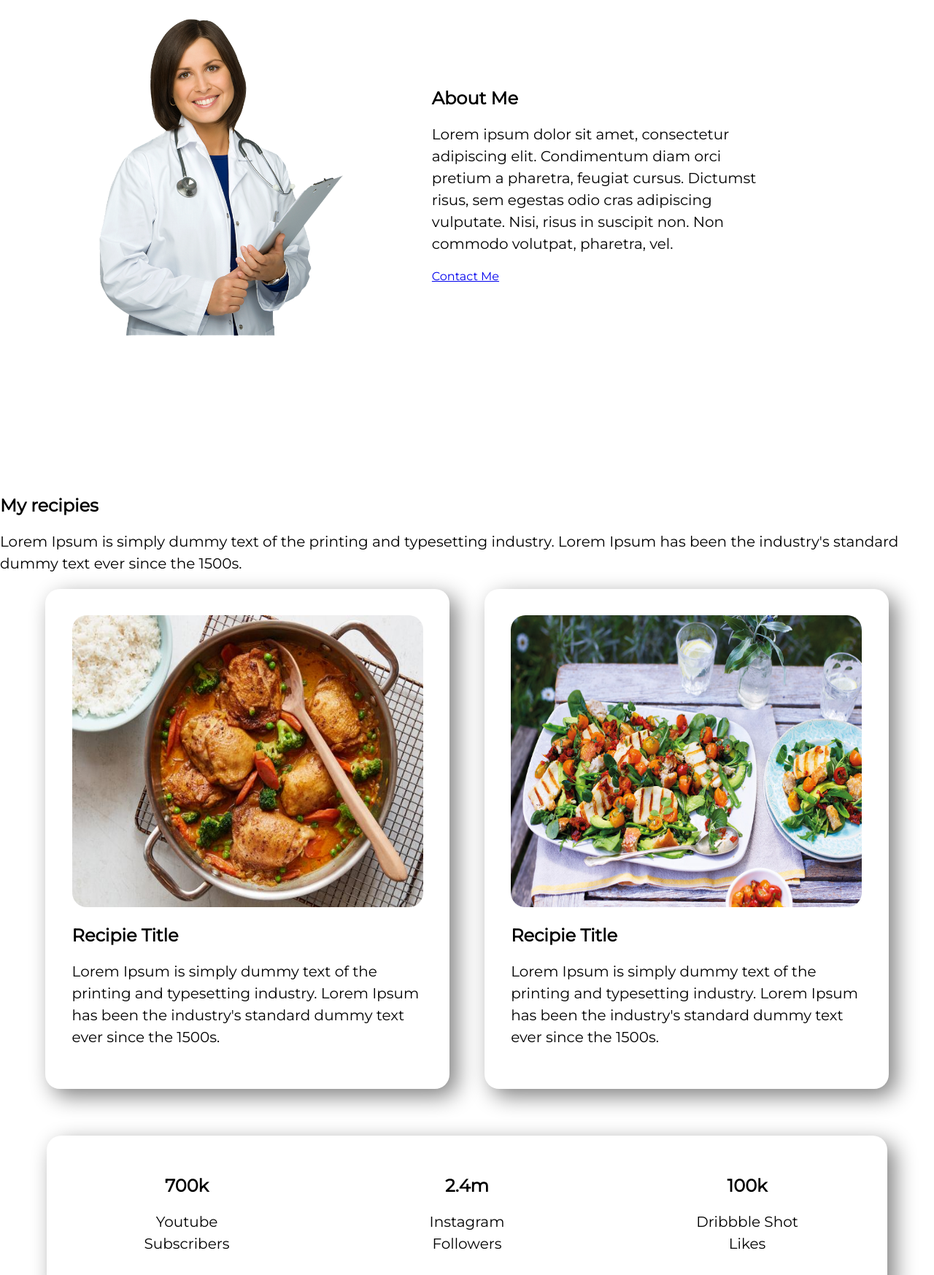
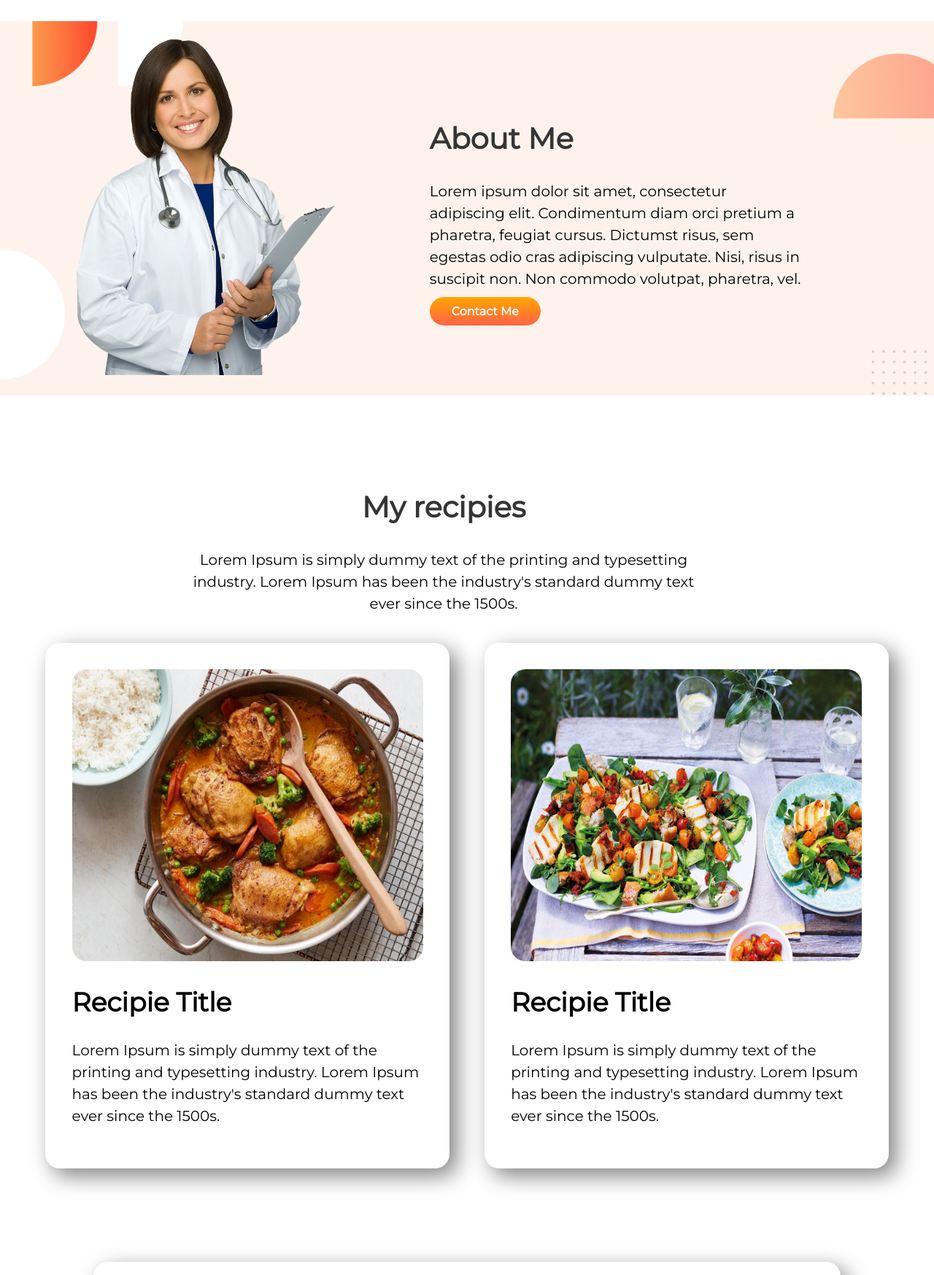
Before and after one commit to Ziaul-hasan/eat-healthy, a plain HTML site: page index.html in a window 1280 px wide. Shown: the part 594-2341 px from the top of the page at 73% size. Drawn offline with Linux system fonts and the light colour scheme.

Commit message:
complete

```diff
--- a/index.html
+++ b/index.html
@@ -26,7 +26,7 @@
             <img id="healthy-man" src="images/healthy food 1.png" alt="healthy man">
         </div>
     </section>
-    <section class="flexible-container">
+    <section class="flexible-container bg">
         <div class="half-width">
             <img src="images/healthy doctor.png" alt="health doctor">
         </div>
@@ -39,7 +39,7 @@
         </div>
     </section>
     <section id="recipies">
-        <div>
+        <div id="recipies-top">
             <h1 class="title-1">My recipies</h1>
             <p>Lorem Ipsum is simply dummy text of the printing and typesetting industry. Lorem Ipsum has been the industry's standard
             dummy text ever since the 1500s.</p>
@@ -76,4 +76,8 @@
         </div>
     </section>
 </body>
+<footer>
+    <h1 class="footer-text"><span class="foot-text-cl">Eat</span> Fresh</h1>
+    <p>Eat healthy to live healthy. Live healthy to live happy.</p>
+</footer>
 </html>
--- a/style.css
+++ b/style.css
@@ -4,9 +4,15 @@ body{
 }
 .flexible-container{
     display: flex;
-    margin-bottom: 5%;
+    margin-bottom: 7%;
     margin-left: 3%;
     margin-right: 3%;
+}
+.flexible-container.bg{
+    background-image: url(images/7.png);
+    background-repeat: no-repeat;
+    background-size: cover;
+    margin: auto;
 }
 .half-width{
     width: 40%;
@@ -20,7 +26,13 @@ body{
     width: 110%;
 }
 #recipies{
-    margin-top: 15%;
+    margin-top: 10%;
+}
+#recipies-top{
+    margin: 3%;
+    text-align: center;
+    width: 55%;
+    margin-left: 20%;
 }
 .half-width.allign{
     margin-top: 8%;
@@ -30,9 +42,29 @@ body{
     font-weight: bolder;
     line-height: .8em;
 }
+.orange-text{
+    color: orange;
+}
+.title-1{
+    font-size: 40px;
+    color: rgb(53, 53, 53);
+}
+.title-box{
+    font-size: 36px;
+    font-weight: 700;
+}
+.title-count{
+    font-size: 36px;
+    font-weight: bolder;
+}
+.one-third p{
+    font-size: 16px;
+    color: rgb(95, 95, 95);
+}
 p{
     font-size: 20px;
     line-height: 1.5em;
+    font-weight: 500;
 }
 .box-img{
     width: 400px;
@@ -51,10 +83,35 @@ p{
     text-align: center;
 }
 .counter{
-    margin: 5%;
+    margin: 10%;
 }
 #counter-box{
     display: flex;
     box-shadow: 10px 10px 30px gray;
     border-radius: 20px;
 }
+.button{
+    text-decoration: none;
+    background-image: linear-gradient(orange, tomato);
+    padding: 10px 30px;
+    border-radius: 20px;
+    color: white;
+    font-weight: bold;
+}
+footer{
+    padding: 3%;
+    background-color: black;
+    text-align: center;
+}
+.footer-text{
+    font-size: 40px;
+    font-weight: bolder;
+    color: gray;
+}
+.foot-text-cl{
+    color: orange;
+}
+footer p{
+    font-size: 16px;
+    color: gray;
+}
```
